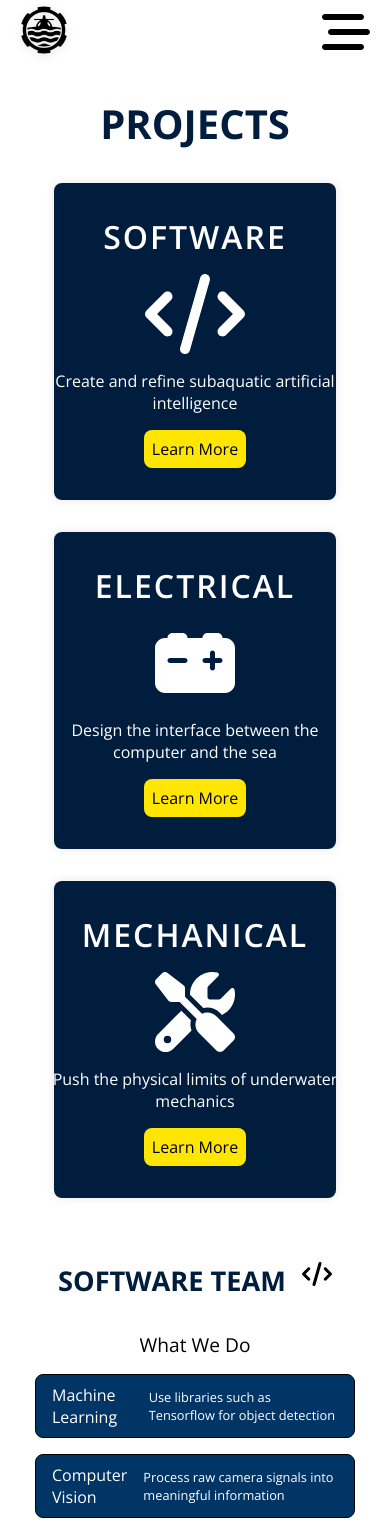
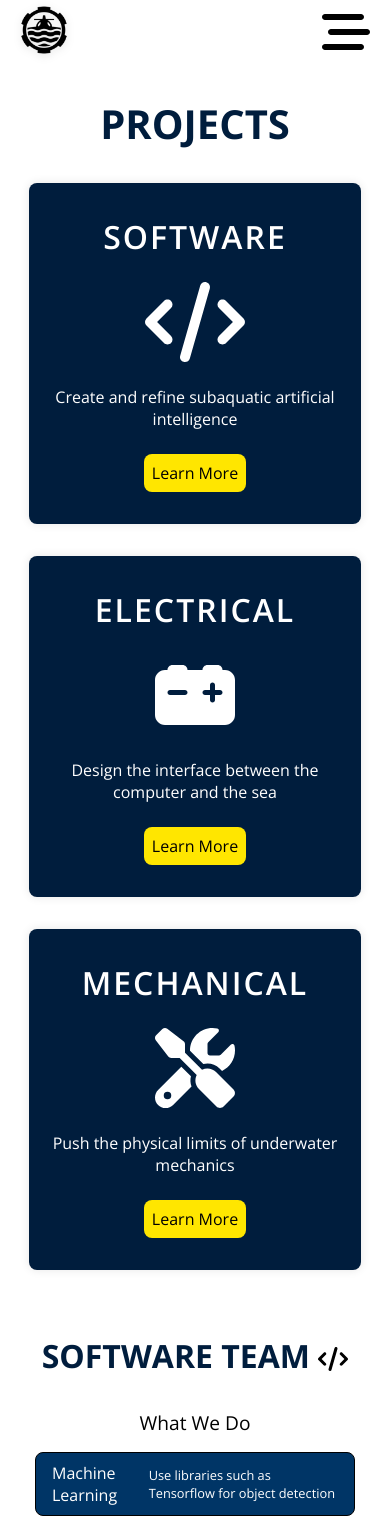
Before and after one commit to ubc-subbots/website, a React (Create React App) app: page /projects in a window 390 px wide. Shown: the top 1530 px of the page. Built offline with nearby package versions, Linux system fonts and the light colour scheme; no server answers; a web font is replaced by a local one.

Commit message:
fixed projects page

```diff
--- a/src/components/Projects/Electrical/electrical.css
+++ b/src/components/Projects/Electrical/electrical.css
@@ -6,23 +6,31 @@
   padding-top: 2rem;
 }
 
+.title-container {
+  text-align: center;
+}
+
+.projects-electrical-key-point {
+  background-color: var(--light-yellow-color);
+  height: 3rem;
+  width: 80%;
+  font-size: 1rem;
+  border-radius: 0.5rem;
+  border: none;
+  text-align: center;
+  display: flex;
+  justify-content: center;
+  align-items: center;
+}
+
 .projects-electrical-title {
   color: var(--primary-color);
   font-size: 1.7rem;
   font-weight: 700;
 }
 
-.projects-software-button1:hover {
-  background-color: var(--dark-yellow-color);
-}
+@media screen and (max-width: 1000px) {
 
-@media screen and (max-width: 1000px) {
-  .mobile {
-    display: flex;
-    justify-content: center;
-    text-align: center;
-    gap: 1rem;
-  }
 
   .projects-electrical-content {
     flex-direction: column;
@@ -33,3 +41,11 @@
     text-align: center;
   }
 }
+
+
+
+@media screen and (max-width: 450px) {
+  .projects-electrical-key-point {
+    width: 20rem;
+  }
+}
--- a/src/components/Projects/Electrical/electrical.jsx
+++ b/src/components/Projects/Electrical/electrical.jsx
@@ -19,7 +19,7 @@ const images = [elec1, elec2, elec3, elec4, elec5];
 export default function electrical() {
   return (
     <div id='Electrical-section' className='projects-electrical-container'>
-      <div className='mobile'>
+      <div className='title-container'>
         <span className='projects-electrical-title'>ELECTRICAL TEAM </span>
         <FontAwesomeIcon icon={faCarBattery} style={{ fontSize: '1.5rem' }} />
       </div>
@@ -57,27 +57,27 @@ export default function electrical() {
               to a dynamic environment. Here are some of the projects the
               electrical team is currently working on:
             </span>
-            <button className='projects-software-button1'>
+            <div className='projects-electrical-key-point'>
               <FontAwesomeIcon
                 icon={faBolt}
                 style={{ marginRight: '0.5rem' }}
               />
               Power Distribution
-            </button>
-            <button className='projects-software-button1'>
+            </div>
+            <div className='projects-electrical-key-point'>
               <FontAwesomeIcon
                 icon={faWaveSquare}
                 style={{ marginRight: '0.5rem' }}
               />
               Sound Localization
-            </button>
-            <button className='projects-software-button1'>
+            </div>
+            <div className='projects-electrical-key-point'>
               <FontAwesomeIcon
                 icon={faCarBattery}
                 style={{ marginRight: '0.5rem' }}
               />
               Battery Management
-            </button>
+            </div>
           </div>
         </div>
       </div>
--- a/src/components/Projects/Mechanical/mechanical.css
+++ b/src/components/Projects/Mechanical/mechanical.css
@@ -6,23 +6,32 @@
   padding-top: 2rem;
 }
 
+.title-container {
+  text-align: center;
+}
+
 .projects-mechanical-title {
   color: var(--primary-color);
   font-size: 1.7rem;
   font-weight: 700;
 }
 
-.projects-electrical-button1:hover {
-  background-color: var(--dark-yellow-color);
+.projects-mechanical-key-point {
+  background-color: var(--light-yellow-color);
+  height: 3rem;
+  width: 80%;
+  font-size: 1rem;
+  border-radius: 0.5rem;
+  border: none;
+  text-align: center;
+  display: flex;
+  justify-content: center;
+  align-items: center;
 }
 
+
 @media screen and (max-width: 1000px) {
-  .mobile {
-    display: flex;
-    justify-content: center;
-    text-align: center;
-    gap: 1rem;
-  }
+
 
   .projects-mechanical-content {
     flex-direction: column;
@@ -33,3 +42,9 @@
     text-align: center;
   }
 }
+
+@media screen and (max-width: 450px) {
+  .projects-mechanical-key-point {
+    width: 20rem;
+  }
+}
--- a/src/components/Projects/Mechanical/mechanical.jsx
+++ b/src/components/Projects/Mechanical/mechanical.jsx
@@ -15,7 +15,7 @@ const images = [mech1, mech2, mech3, mech4, mech5];
 export default function mechanical() {
   return (
     <div id='Mechanical-section' className='projects-mechanical-container'>
-      <div className='mobile'>
+      <div className='title-container'>
         <span className='projects-mechanical-title'>MECHANICAL TEAM </span>
         <FontAwesomeIcon icon={faTools} style={{ fontSize: '1.5rem' }} />
       </div>
@@ -48,30 +48,30 @@ export default function mechanical() {
               we have focused primarily on CAD design, and on figuring out
               manufacturing techniques for said designs once in-person work is
               allowed again. The mechanical team is divided into three
-              sub-teams, represented by the buttons below. Feel free to click on
+              sub-teams, represented by the divs below. Feel free to click on
               each one to see what they've been working on.
             </span>
-            <button className='projects-software-button1'>
+            <div className='projects-mechanical-key-point'>
               <FontAwesomeIcon
                 icon={faCogs}
                 style={{ marginRight: '0.5rem' }}
               />
               Waterproofing and Enclosures
-            </button>
-            <button className='projects-software-button1'>
+            </div>
+            <div className='projects-mechanical-key-point'>
               <FontAwesomeIcon
                 icon={faTools}
                 style={{ marginRight: '0.5rem' }}
               />
               Actuators
-            </button>
-            <button className='projects-software-button1'>
+            </div>
+            <div className='projects-mechanical-key-point'>
               <FontAwesomeIcon
                 icon={faRocket}
                 style={{ marginRight: '0.5rem' }}
               />
               Frames and Hydrodynamics
-            </button>
+            </div>
           </div>
         </div>
       </div>
--- a/src/components/Projects/Software/software.css
+++ b/src/components/Projects/Software/software.css
@@ -6,9 +6,13 @@
   padding-top: 2rem;
 }
 
+.title-container {
+  text-align: center;
+}
+
 .projects-software-title {
   color: var(--primary-color);
-  font-size: 1.7rem;
+  font-size: 2rem;
   font-weight: 700;
 }
 
@@ -55,26 +59,22 @@
   gap: 1rem;
 }
 
-.projects-software-button1 {
+.projects-software-key-point {
   background-color: var(--light-yellow-color);
   height: 3rem;
   width: 80%;
   font-size: 1rem;
   border-radius: 0.5rem;
   border: none;
+  text-align: center;
+  display: flex;
+  justify-content: center;
+  align-items: center;
 }
 
-.projects-software-button1:hover {
-  background-color: var(--dark-yellow-color);
-}
 
 @media screen and (max-width: 1000px) {
-  .mobile {
-    display: flex;
-    justify-content: center;
-    text-align: center;
-    gap: 1rem;
-  }
+
 
   .projects-software-content {
     flex-direction: column;
@@ -85,3 +85,11 @@
     text-align: center;
   }
 }
+
+
+
+@media screen and (max-width: 450px) {
+  .projects-software-key-point {
+    width: 20rem;
+  }
+}
--- a/src/components/Projects/Software/software.jsx
+++ b/src/components/Projects/Software/software.jsx
@@ -4,6 +4,7 @@ import {
   faCode,
   faEye,
   faDharmachakra,
+  faMobile
 } from '@fortawesome/free-solid-svg-icons';
 import { FontAwesomeIcon } from '@fortawesome/react-fontawesome';
 import Learning from '../learning';
@@ -17,7 +18,7 @@ const images = [software1, software2, software3];
 export default function Software() {
   return (
     <div id='Software-section' className='projects-software-container'>
-      <div className='mobile'>
+      <div className='title-container'>
         <span className='projects-software-title'>SOFTWARE TEAM </span>
         <FontAwesomeIcon icon={faCode} style={{ fontSize: '1.5rem' }} />
       </div>
@@ -55,17 +56,24 @@ export default function Software() {
               cameras see and another to simulate our robot's dynamics. You can
               learn more about each of these simulations below:
             </span>
-            <button className='projects-software-button1'>
+            <div className='projects-software-key-point'>
               <FontAwesomeIcon icon={faEye} style={{ marginRight: '0.5rem' }} />
               Computer Vision
-            </button>
-            <button className='projects-software-button1'>
+            </div>
+            <div className='projects-software-key-point'>
               <FontAwesomeIcon
                 icon={faDharmachakra}
                 style={{ marginRight: '0.5rem' }}
               />
               Control System
-            </button>
+            </div>
+            <div className='projects-software-key-point'>
+              <FontAwesomeIcon
+                icon={faMobile}
+                style={{ marginRight: '0.5rem' }}
+              />
+              Web Development
+            </div>
           </div>
         </div>
       </div>
--- a/src/components/Projects/projects.css
+++ b/src/components/Projects/projects.css
@@ -17,10 +17,32 @@
 
 @media screen and (max-width: 768px) {
   .projects-maincontainer {
-    padding-top: 6rem; /* Navbar is 4rem + 2rem spacing */
+    padding-top: 6rem;
+    /* Navbar is 4rem + 2rem spacing */
     padding-left: 1rem;
     padding-right: 1rem;
   }
+
+
+  .card-content {
+    padding: 1rem 2rem;
+  }
+
+  .card-title {
+    font-size: 1.3rem;
+    padding-bottom: 0.5rem;
+  }
+
+  .card-description {
+    font-size: 0.95rem;
+    width: 95%;
+    max-width: 95vw;
+    margin: 0 auto;
+    padding: 0.5rem 0;
+    word-break: break-word;
+  }
+
+
 }
 
 @media screen and (max-width: 1000px) {
@@ -28,10 +50,7 @@
     flex-direction: column;
   }
 
-  .card-container {
-    width: 80%;
-    max-width: 100%; /* Prevent overflow */
-  }
+
 
   .featured-projects-description {
     width: 90%;
@@ -124,27 +143,22 @@
 }
 
 .card-content {
-  padding: 2rem 2rem;
+  padding: 1rem 1rem;
   display: flex;
   justify-content: center;
   align-items: center;
   flex-direction: column;
 }
 
-.card-container:hover {
-  transform: scale(1.05);
-  box-shadow: 0 0 20px rgba(0, 0, 0, 0.2);
-}
-
 .card-title {
   font-size: 2rem;
   font-weight: 600;
   letter-spacing: 2px;
+  text-align: center;
 }
 
 .card-description {
   font-size: 1rem;
-  /* font-weight: 400; */
   text-align: center;
   width: 18rem;
 }
@@ -160,6 +174,25 @@
   font-size: 1rem;
   cursor: pointer;
   transition: all 0.3s ease;
+}
+
+.video-embedding {
+  position: relative;
+  width: 80%;
+  margin: 0 auto;
+  padding-bottom: 56.25%;
+  /* 16:9 aspect ratio */
+  height: 0;
+  overflow: hidden;
+}
+
+.video-embedding iframe {
+  position: absolute;
+  top: 0;
+  left: 0;
+  width: 100%;
+  height: 100%;
+  border: 0;
 }
 
 .card-button:hover {
@@ -196,4 +229,9 @@
   .featured-projects-title {
     font-size: 2rem;
   }
+
+
+  .card-content {
+    padding: 2rem 4rem
+  }
 }
--- a/src/components/Projects/projects.js
+++ b/src/components/Projects/projects.jsx
@@ -46,6 +46,7 @@ export default function Projects() {
         <Card
           title='MECHANICAL'
           description='Push the physical limits of underwater mechanics'
+          link="Mechanical-section"
         />
       </div>
       <div className='project-types'>
@@ -58,14 +59,7 @@ export default function Projects() {
           FEATURED PROJECT: PROPULSION SYSTEM
         </span>
         <div style={{ width: '100%', maxWidth: '600px', margin: '2rem auto' }}>
-          <div
-            style={{
-              position: 'relative',
-              width: '100%',
-              paddingBottom: '56.25%',
-              height: 0,
-            }}
-          >
+          <div className='video-embedding'>
             <iframe
               src='https://www.youtube.com/embed/Oo7kQUQVeRs?si=HcsxjI7N7hS3oT1u'
               title='YouTube video player'
@@ -90,7 +84,7 @@ export default function Projects() {
           Competiton.
         </span>
       </div>
-    </div>
+    </div >
   );
 }
 
```
